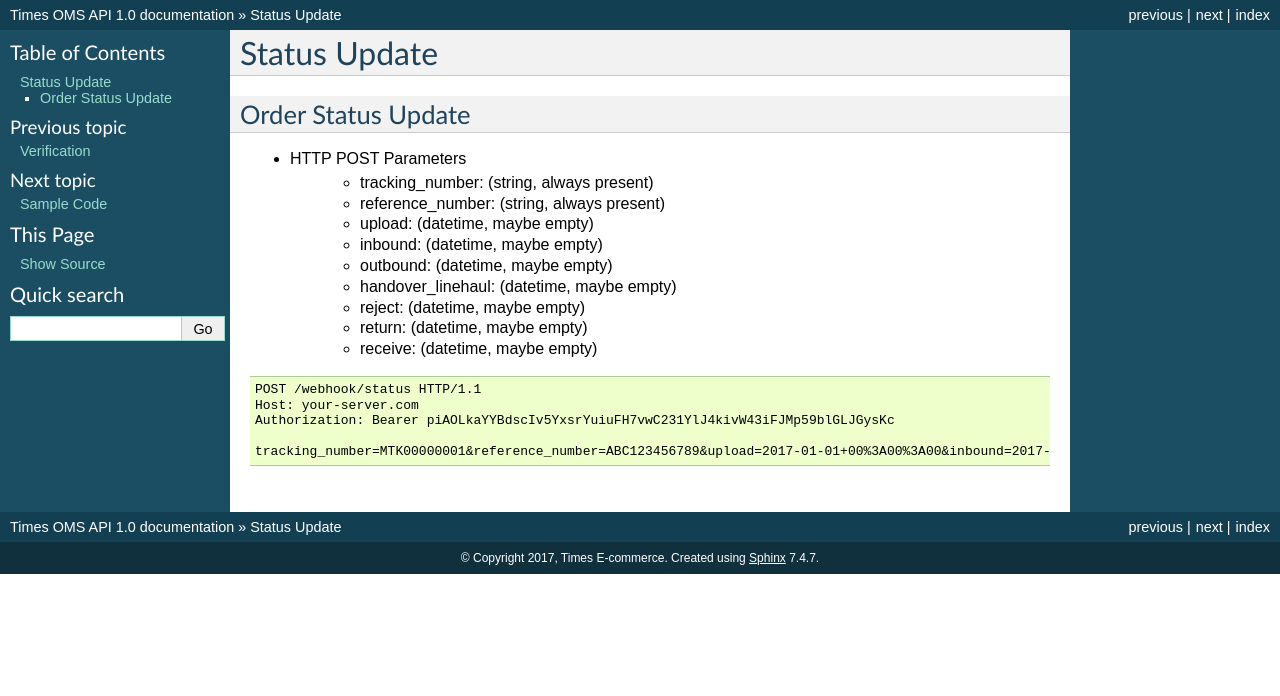
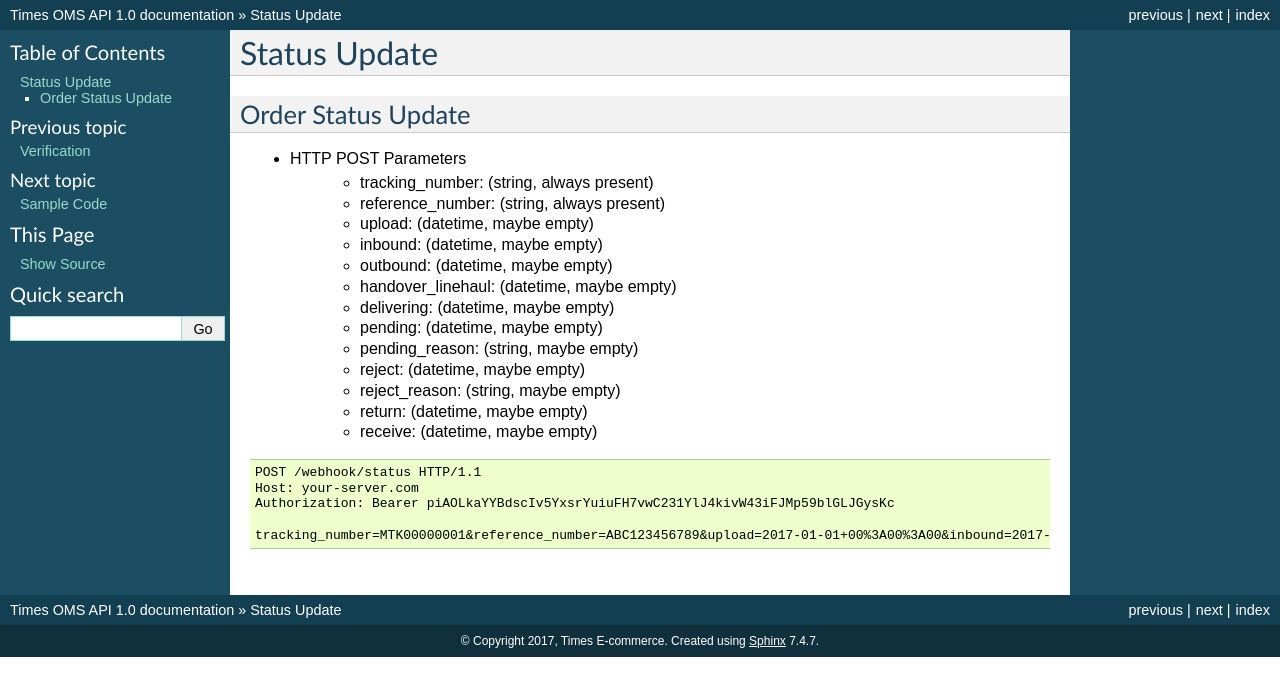
Before and after one commit to timeslogistics/times-oms-api-docs, a Sphinx documentation site: the page built from docs/status_update.rst, in a window 1280 px wide. Shown: the top 696 px of the page. Built offline with Sphinx 7.4.7, drawn with Linux system fonts in a browser that asks for light colours.

Commit message:
Update status_update.rst

```diff
--- a/docs/status_update.rst
+++ b/docs/status_update.rst
@@ -11,7 +11,11 @@ Order Status Update
     + inbound: (datetime, maybe empty)
     + outbound: (datetime, maybe empty)
     + handover_linehaul: (datetime, maybe empty)
+    + delivering: (datetime, maybe empty)
+    + pending: (datetime, maybe empty)
+    + pending_reason: (string, maybe empty)
     + reject: (datetime, maybe empty)
+    + reject_reason: (string, maybe empty)
     + return: (datetime, maybe empty)
     + receive: (datetime, maybe empty)
 
```
